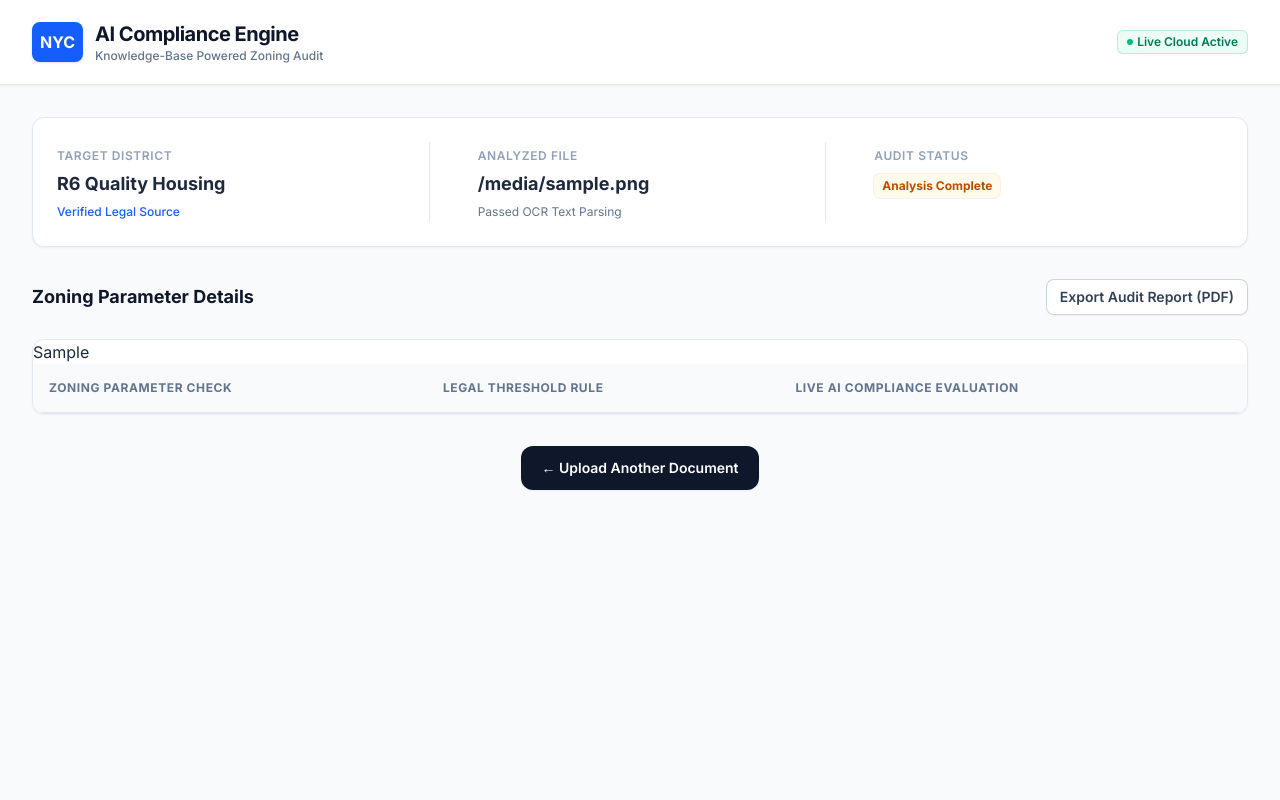
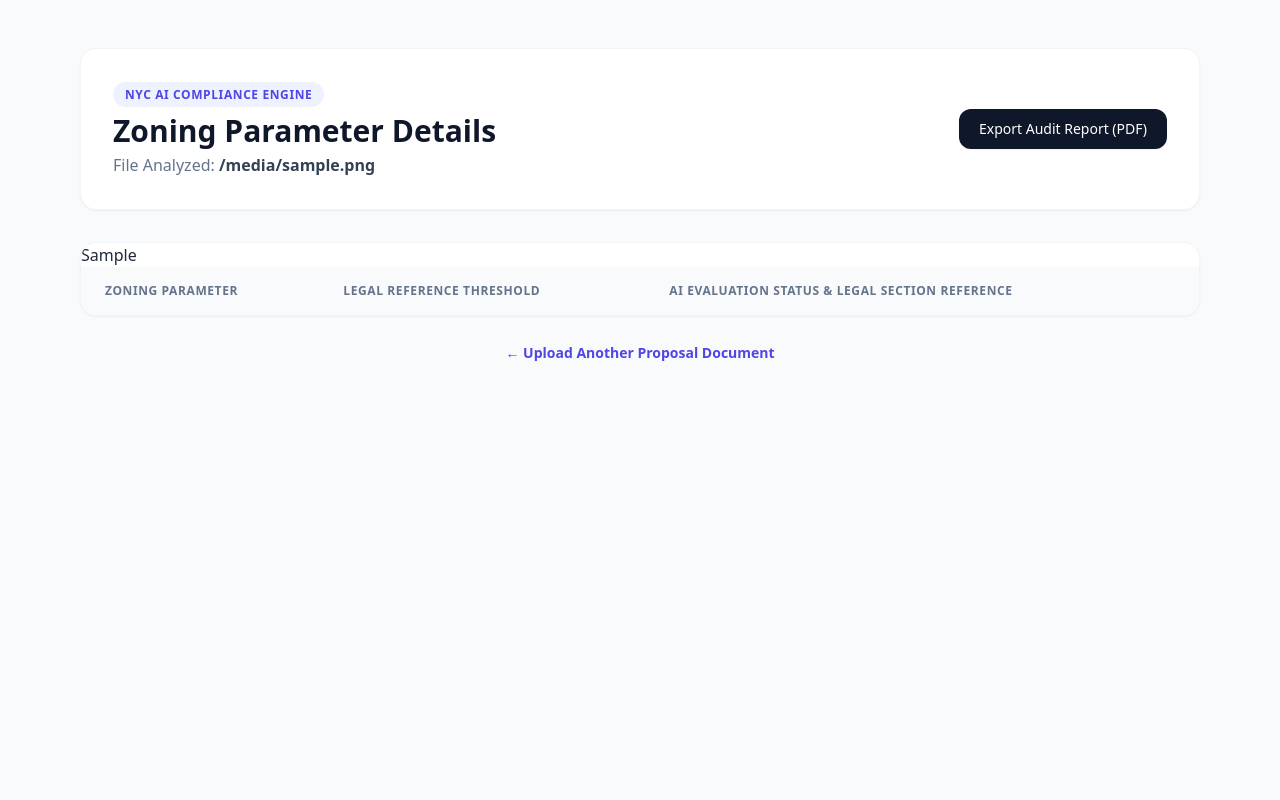
Before and after one commit to 3259747/nyc_compliance_app, a Flask app: template templates/report.html in a window 1280 px wide. Run offline with Flask 3, Linux system fonts and the light colour scheme; the template is opened without the code that fills it: most values are stand-ins (such as "Sample title", 1, 10 or a date in 2020); lists and menus that the app fills with data are empty; some libraries are stand-ins or nearby versions.

Commit message:
Migrate front-end from static layout cards to dynamic table loop matrix

```diff
--- a/templates/report.html
+++ b/templates/report.html
@@ -3,83 +3,42 @@
 <head>
     <meta charset="UTF-8">
     <meta name="viewport" content="width=device-width, initial-scale=1.0">
-    <title>NYC AI Compliance Report</title>
-    <script src="https://cdn.jsdelivr.net/npm/@tailwindcss/browser@4"></script>
-    <link href="https://fonts.googleapis.com/css2?family=Inter:wght@300;400;500;600;700&display=swap" rel="stylesheet">
-    <style>
-        body { font-family: 'Inter', sans-serif; background-color: #f8fafc; }
-    </style>
+    <title>Zoning Compliance Audit Report</title>
+    <script src="https://cdn.tailwindcss.com"></script>
 </head>
-<body class="min-h-screen text-slate-800 antialiased">
+<body class="bg-slate-50 min-h-screen text-slate-800 font-sans">
 
-    <header class="border-b border-slate-200 bg-white shadow-xs">
-        <div class="mx-auto max-w-7xl px-4 py-5 sm:px-6 lg:px-8 flex justify-between items-center">
-            <div class="flex items-center space-x-3">
-                <div class="bg-blue-600 text-white p-2 rounded-lg font-bold shadow-sm">NYC</div>
-                <div>
-                    <h1 class="text-xl font-bold text-slate-900 tracking-tight">AI Compliance Engine</h1>
-                    <p class="text-xs text-slate-500 font-medium">Knowledge-Base Powered Zoning Audit</p>
-                </div>
+    <div class="max-w-6xl mx-auto px-4 py-12">
+        <div class="bg-white rounded-2xl shadow-sm p-8 border border-slate-100 mb-8 flex justify-between items-center">
+            <div>
+                <span class="text-xs font-bold tracking-wider text-indigo-600 uppercase bg-indigo-50 px-3 py-1 rounded-full">NYC AI Compliance Engine</span>
+                <h1 class="text-3xl font-bold text-slate-900 mt-2">Zoning Parameter Details</h1>
+                <p class="text-slate-500 mt-1">File Analyzed: <span class="font-semibold text-slate-700">{{ filename }}</span></p>
             </div>
-            <div class="flex items-center space-x-2">
-                <span class="inline-flex items-center rounded-md bg-emerald-50 px-2.5 py-1 text-xs font-semibold text-emerald-700 ring-1 ring-emerald-600/20 ring-inset">
-                    <span class="mr-1 h-1.5 w-1.5 rounded-full bg-emerald-500"></span> Live Cloud Active
-                </span>
-            </div>
-        </div>
-    </header>
-
-    <main class="mx-auto max-w-7xl px-4 py-8 sm:px-6 lg:px-8">
-
-        <div class="mb-8 rounded-xl border border-slate-200 bg-white p-6 shadow-xs">
-            <div class="grid grid-cols-1 gap-6 sm:grid-cols-3 divide-y sm:divide-y-0 sm:divide-x divide-slate-200">
-                <div class="pb-4 sm:pb-0">
-                    <span class="text-xs font-semibold tracking-wider text-slate-400 uppercase">Target District</span>
-                    <p class="mt-1 text-lg font-bold text-slate-800">R6 Quality Housing</p>
-                    <span class="text-xs text-blue-600 font-medium">Verified Legal Source</span>
-                </div>
-                <div class="py-4 sm:py-0 sm:pl-6">
-                    <span class="text-xs font-semibold tracking-wider text-slate-400 uppercase">Analyzed File</span>
-                    <p class="mt-1 text-lg font-bold text-slate-800 truncate">{{ filename }}</p>
-                    <span class="text-xs text-slate-500">Passed OCR Text Parsing</span>
-                </div>
-                <div class="pt-4 sm:py-0 sm:pl-6">
-                    <span class="text-xs font-semibold tracking-wider text-slate-400 uppercase">Audit Status</span>
-                    <div class="mt-2 flex items-center space-x-2">
-                        <span class="inline-flex items-center rounded-md bg-amber-50 px-2 py-1 text-xs font-bold text-amber-700 ring-1 ring-amber-600/10">Analysis Complete</span>
-                    </div>
-                </div>
-            </div>
-        </div>
-
-        <div class="mb-6 flex justify-between items-center">
-            <h2 class="text-lg font-bold text-slate-900">Zoning Parameter Details</h2>
-            <button onclick="window.print()" class="inline-flex items-center gap-x-2 rounded-lg bg-white px-3.5 py-2 text-sm font-semibold text-slate-700 shadow-xs ring-1 ring-slate-300 ring-inset hover:bg-slate-50 cursor-pointer">
+            <button onclick="window.print()" class="bg-slate-900 hover:bg-slate-800 text-white px-5 py-2.5 rounded-xl font-medium text-sm shadow-sm transition-colors flex items-center gap-2">
                 Export Audit Report (PDF)
             </button>
         </div>
 
-        <div class="overflow-hidden rounded-xl border border-slate-200 bg-white shadow-xs">
-            <table class="min-w-full divide-y divide-slate-200 text-left text-sm">
-                <thead class="bg-slate-50 text-xs font-semibold tracking-wider text-slate-500 uppercase border-b border-slate-200">
-                    <tr>
-                        <th style="padding: 16px;">Zoning Parameter Check</th>
-                        <th style="padding: 16px;">Legal Threshold Rule</th>
-                        <th style="padding: 16px;">Live AI Compliance Evaluation</th>
+        <div class="bg-white rounded-2xl shadow-sm border border-slate-100 overflow-hidden">
+            <table class="w-full text-left border-collapse">
+                <thead>
+                    <tr class="bg-slate-50 border-bottom border-slate-100 text-xs font-semibold text-slate-500 uppercase tracking-wider">
+                        <th class="padding: 16px; p-4 pl-6">Zoning Parameter</th>
+                        <th class="padding: 16px; p-4">Legal Reference Threshold</th>
+                        <th class="padding: 16px; p-4 pr-6">AI Evaluation Status & Legal Section Reference</th>
                     </tr>
                 </thead>
-                <tbody class="divide-y divide-slate-100 bg-white">
+                <tbody>
                     {{ ai_rows | safe }}
                 </tbody>
             </table>
         </div>
 
-        <div class="mt-8 flex justify-center">
-            <a href="/workspace" class="inline-flex items-center justify-center rounded-xl bg-slate-900 px-5 py-3 text-sm font-semibold text-white shadow-xs hover:bg-slate-800 transition-colors cursor-pointer">
-                ← Upload Another Document
-            </a>
+        <div class="mt-6 text-center">
+            <a href="/workspace" class="text-sm font-semibold text-indigo-600 hover:text-indigo-700 transition-colors">← Upload Another Proposal Document</a>
         </div>
-    </main>
+    </div>
 
 </body>
 </html>
```
